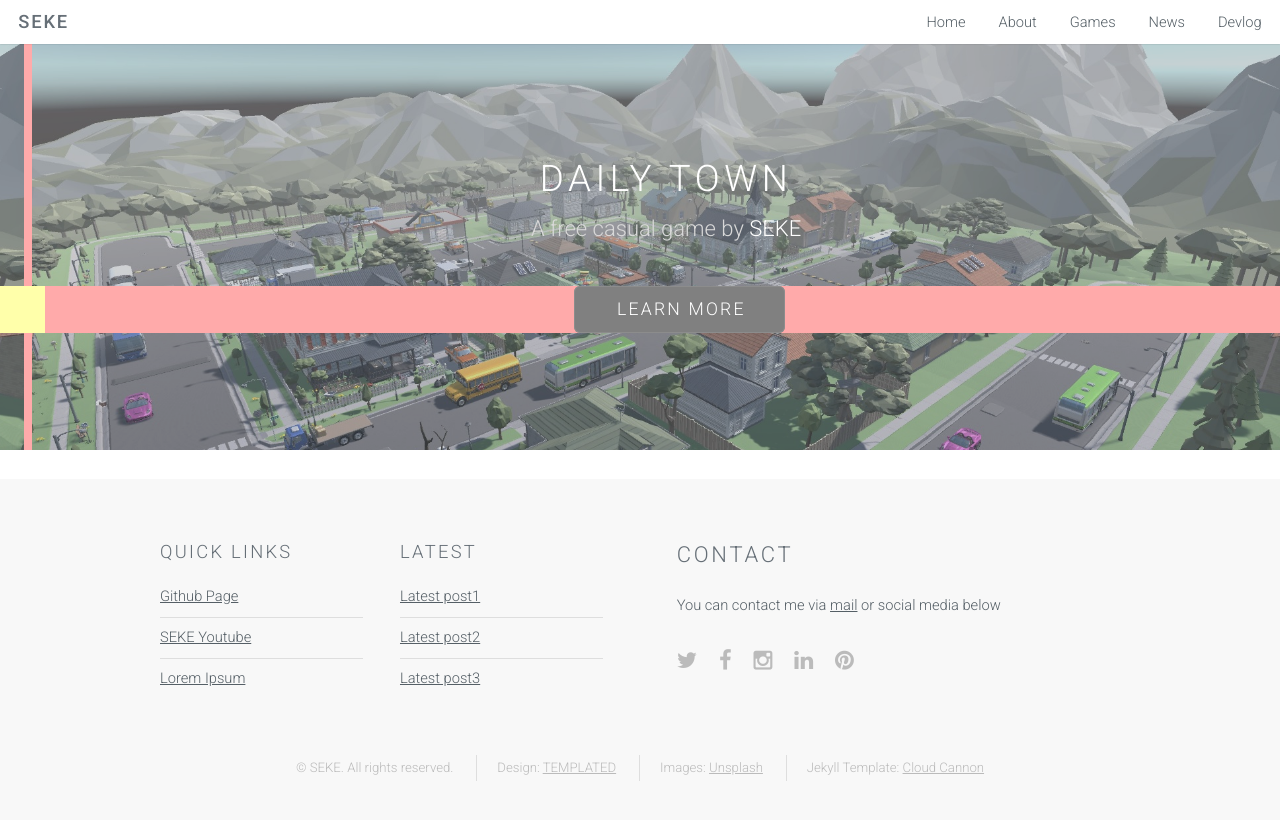
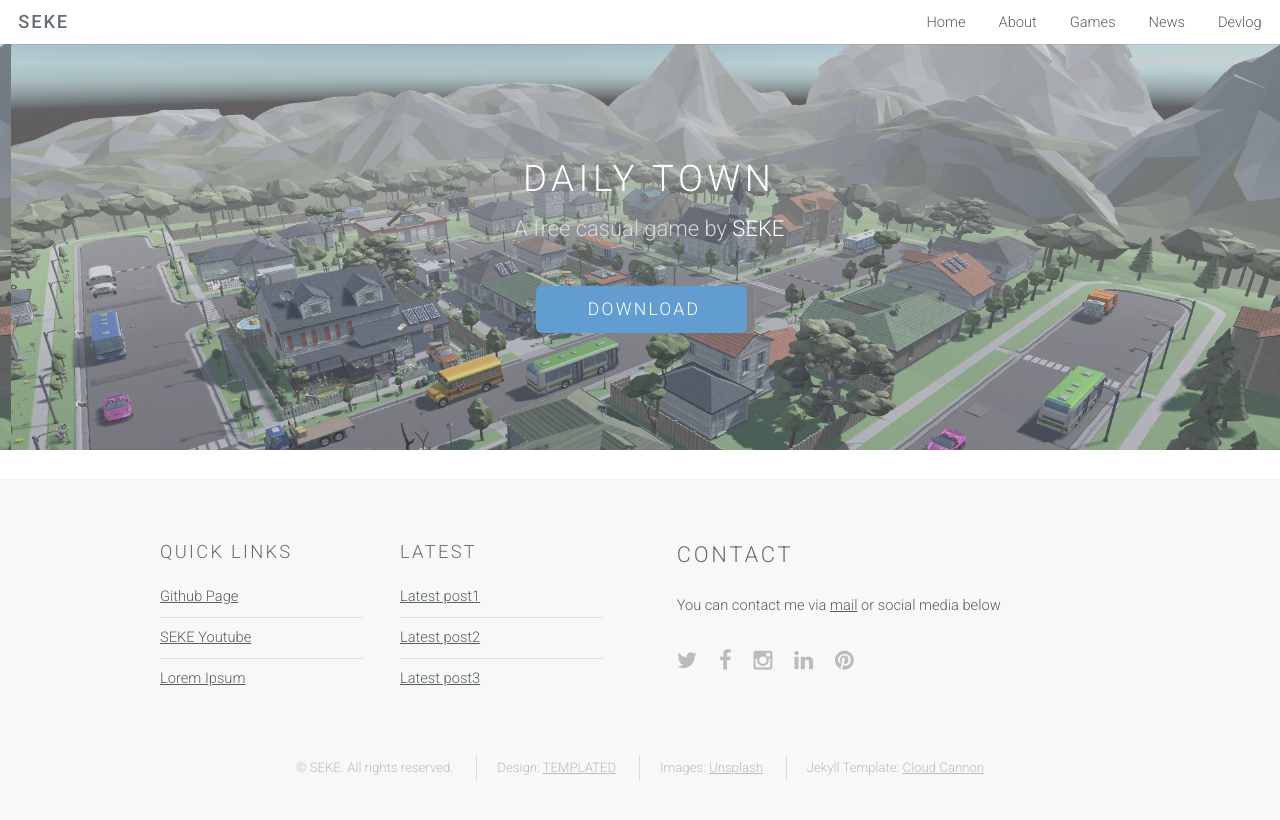
Before and after one commit to jeonse3875/jeonse3875.github.io, a Jekyll site: the page built from index.html, in a window 1280 px wide. Shown: the top 820 px of the page. Built offline with Jekyll 4.4.1, drawn with Linux system fonts in a browser that asks for light colours.

Commit message:
slide test 4

```diff
--- a/_layouts/landing-page.html
+++ b/_layouts/landing-page.html
@@ -34,8 +34,30 @@
                     </div>
                 </section>
             </li>
-            <li></li>
-            <li></li>
+            <li>
+                <section id="banner">
+                    <div class="inner">
+                        <h2>Daily Town</h2>
+                        <p>A free casual game by <a href="http://github.com/jeonse3875">SEKE</a></p>
+                        <ul class="actions">
+                            <li><a href="#content" class="button big special">Download</a></li>
+                            <li><a href="#elements" class="button big alt">Learn More</a></li>
+                        </ul>
+                    </div>
+                </section>
+            </li>
+            <li>
+                <section id="banner">
+                    <div class="inner">
+                        <h2>Daily Town</h2>
+                        <p>A free casual game by <a href="http://github.com/jeonse3875">SEKE</a></p>
+                        <ul class="actions">
+                            <li><a href="#content" class="button big special">Download</a></li>
+                            <li><a href="#elements" class="button big alt">Learn More</a></li>
+                        </ul>
+                    </div>
+                </section>
+            </li>
         </ul>
     </div>
     {{ content }}
--- a/about.html
+++ b/about.html
@@ -53,7 +53,7 @@
                 <section class="special">
                     <a href="#" class="image fit"><img src="images/education.jpg" alt="" /></a>
                     <h3>Education</h3>
-                    <p>I'm majoring in Computer Engineering at 'Kyung-Hee' University.<br> </p>
+                    <p>I'm majoring in Computer Engineering at 'Kyung-Hee' University. Also belong to 'KHU Hacker' club.</p>
                     <ul class="actions">
                         <li><a href="https://www.khu.ac.kr/eng/main/index.do" class="button alt">Learn More</a></li>
                     </ul>
--- a/css/style.css
+++ b/css/style.css
@@ -1057,23 +1057,19 @@
 				text-decoration: none;
 			}
 
-		.slided ul,.slide li{list-style:none;}
+		.slided ul,.slide li{padding: 0;margin:0;list-style:none;}
 		.slide{height:100%;overflow:hidden;}
-		.slide ul{width:calc(100% * 4);display:flex;animation:slide 20s infinite;} /* slide를 8초동안 진행하며 무한반복 함 */
+		.slide ul{width:calc(100% * 4);display:flex;animation:slide 16s infinite;} /* slide를 8초동안 진행하며 무한반복 함 */
 		.slide li{width:calc(100% / 4);height:100%;}
-		.slide li:nth-child(1){background:#ffa;}
-		.slide li:nth-child(2){background:#faa;}
-		.slide li:nth-child(3){background:#afa;}
-		.slide li:nth-child(4){background:#aaf;}
 		@keyframes slide {
 			0% {margin-left:0;} /* 0 ~ 10  : 정지 */
-			10% {margin-left:0;} /* 10 ~ 25 : 변이 */
+			20% {margin-left:0;} /* 10 ~ 25 : 변이 */
 			25% {margin-left:-100%;} /* 25 ~ 35 : 정지 */
-			35% {margin-left:-100%;} /* 35 ~ 50 : 변이 */
+			45% {margin-left:-100%;} /* 35 ~ 50 : 변이 */
 			50% {margin-left:-200%;}
-			60% {margin-left:-200%;}
+			70% {margin-left:-200%;}
 			75% {margin-left:-300%;}
-			85% {margin-left:-300%;}
+			95% {margin-left:-300%;}
 			100% {margin-left:0;}
 		}
 
```
